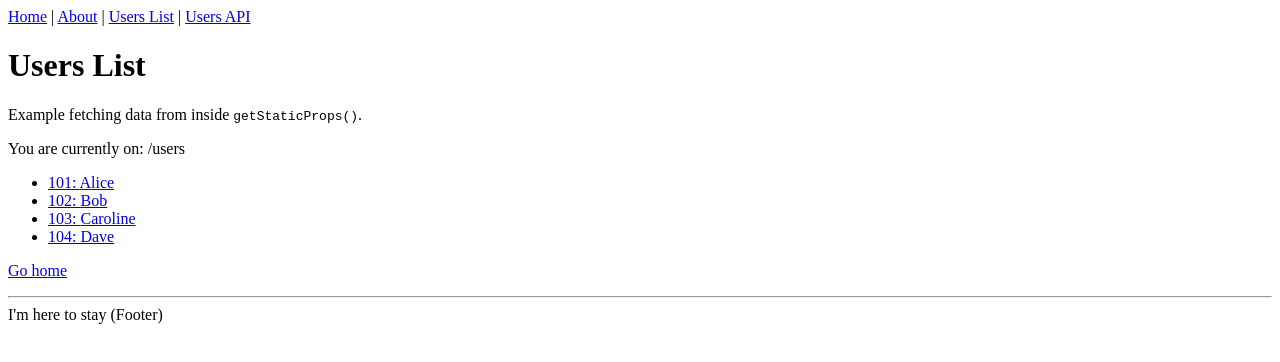
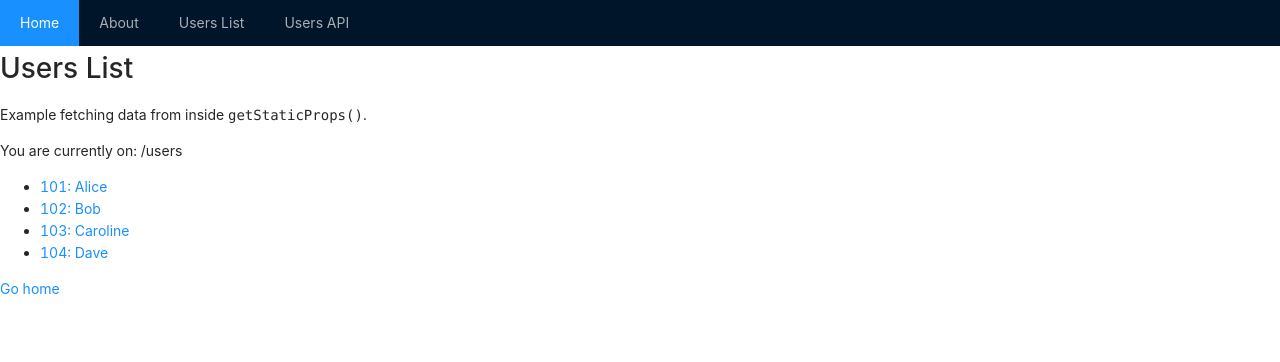
Before and after one commit to wfq2/mehappy2.0, a Next.js app in the folder frontend/: page /users in a window 1280 px wide. Shown: the top 362 px of the page. Built offline with nearby package versions, Linux system fonts and the light colour scheme.

Commit message:
Added antd basics

```diff
--- a/frontend/components/App.tsx
+++ b/frontend/components/App.tsx
@@ -10,7 +10,7 @@ export default function App({ children }) {
         }
         body {
           margin: 0;
-          padding: 25px 50px;
+          padding: 0;
         }
         a {
           color: #22bad9;
--- a/frontend/components/Layout.tsx
+++ /dev/null
@@ -1,41 +0,0 @@
-import React, { ReactNode } from 'react'
-import Link from 'next/link'
-import Head from 'next/head'
-
-type Props = {
-  children?: ReactNode
-  title?: string
-}
-
-const Layout = ({ children, title = 'This is the default title' }: Props) => (
-  <div>
-    <Head>
-      <title>{title}</title>
-      <meta charSet="utf-8" />
-      <meta name="viewport" content="initial-scale=1.0, width=device-width" />
-    </Head>
-    <header>
-      <nav>
-        <Link href="/">
-          <a>Home</a>
-        </Link>{' '}
-        |{' '}
-        <Link href="/about">
-          <a>About</a>
-        </Link>{' '}
-        |{' '}
-        <Link href="/users">
-          <a>Users List</a>
-        </Link>{' '}
-        | <a href="/api/users">Users API</a>
-      </nav>
-    </header>
-    {children}
-    <footer>
-      <hr />
-      <span>I'm here to stay (Footer)</span>
-    </footer>
-  </div>
-)
-
-export default Layout
--- /dev/null
+++ b/frontend/components/LayoutStyle.tsx
@@ -0,0 +1,64 @@
+import React, { ReactNode } from 'react'
+import Link from 'next/link'
+import Head from 'next/head'
+import { Menu } from 'antd'
+
+type Props = {
+  children?: ReactNode
+  title?: string
+}
+
+const LayoutStyle = ({ children, title = 'This is the default title' }: Props) => (
+  <div>
+    <Head>
+      <title>{title}</title>
+      <meta charSet="utf-8" />
+      <meta name="viewport" content="initial-scale=1.0, width=device-width" />
+    </Head>
+    <header>
+      {/* <nav>
+        <Link href="/">
+          <a>Home</a>
+        </Link>{' '}
+        |{' '}
+        <Link href="/about">
+          <a>About</a>
+        </Link>{' '}
+        |{' '}
+        <Link href="/users">
+          <a>Users List</a>
+        </Link>{' '}
+        | <a href="/api/users">Users API</a>
+      </nav> */}
+      <Menu theme="dark" mode="horizontal">
+        <Menu.Item key="home">
+          <Link href="/">
+            <a>Home</a>
+          </Link>
+        </Menu.Item>
+        <Menu.Item key="about">
+          <Link href="/about">
+            <a>About</a>
+          </Link>
+        </Menu.Item>
+        <Menu.Item key="usersList">
+          <Link href="/users">
+            <a>Users List</a>
+          </Link>
+        </Menu.Item>
+        <Menu.Item key="userApi">
+          <Link href="/api/users">
+            <a>Users API</a>
+          </Link>
+        </Menu.Item>
+      </Menu>
+    </header>
+    {children}
+    {/* <footer>
+      <hr />
+      <span>I'm here to stay (Footer)</span>
+    </footer> */}
+  </div>
+)
+
+export default LayoutStyle;
--- a/frontend/pages/_app.tsx
+++ b/frontend/pages/_app.tsx
@@ -1,5 +1,6 @@
 import initApollo from "../lib/graphql-client";
 import { ApolloProvider } from "@apollo/react-hooks";
+import 'antd/dist/antd.css';
 
 export default function App({ Component, pageProps }) {
   const apolloClient = initApollo({});
--- a/frontend/pages/about.tsx
+++ b/frontend/pages/about.tsx
@@ -1,8 +1,8 @@
 import Link from 'next/link'
-import Layout from '../components/Layout'
+import LayoutStyle from '../components/LayoutStyle';
 
 const AboutPage = () => (
-  <Layout title="About | Next.js + TypeScript Example">
+  <LayoutStyle title="About | Next.js + TypeScript Example">
     <h1>about</h1>
     <p>This is the about page</p>
     <p>
@@ -10,7 +10,7 @@ const AboutPage = () => (
         <a>Go home</a>
       </Link>
     </p>
-  </Layout>
+  </LayoutStyle>
 )
 
 export default AboutPage;
--- a/frontend/pages/users/index.tsx
+++ b/frontend/pages/users/index.tsx
@@ -3,7 +3,7 @@ import Link from 'next/link'
 
 import { User } from '../../interfaces'
 import { sampleUserData } from '../../utils/sample-data'
-import Layout from '../../components/Layout'
+import LayoutStyle from '../../components/LayoutStyle'
 import List from '../../components/List'
 
 type Props = {
@@ -11,7 +11,7 @@ type Props = {
 }
 
 const WithStaticProps = ({ items }: Props) => (
-  <Layout title="Users List | Next.js + TypeScript Example">
+  <LayoutStyle title="Users List | Next.js + TypeScript Example">
     <h1>Users List</h1>
     <p>
       Example fetching data from inside <code>getStaticProps()</code>.
@@ -23,7 +23,7 @@ const WithStaticProps = ({ items }: Props) => (
         <a>Go home</a>
       </Link>
     </p>
-  </Layout>
+  </LayoutStyle>
 )
 
 export const getStaticProps: GetStaticProps = async () => {
```
Also changed, not shown: frontend/pages/index.tsx (+14 -2 lines).
